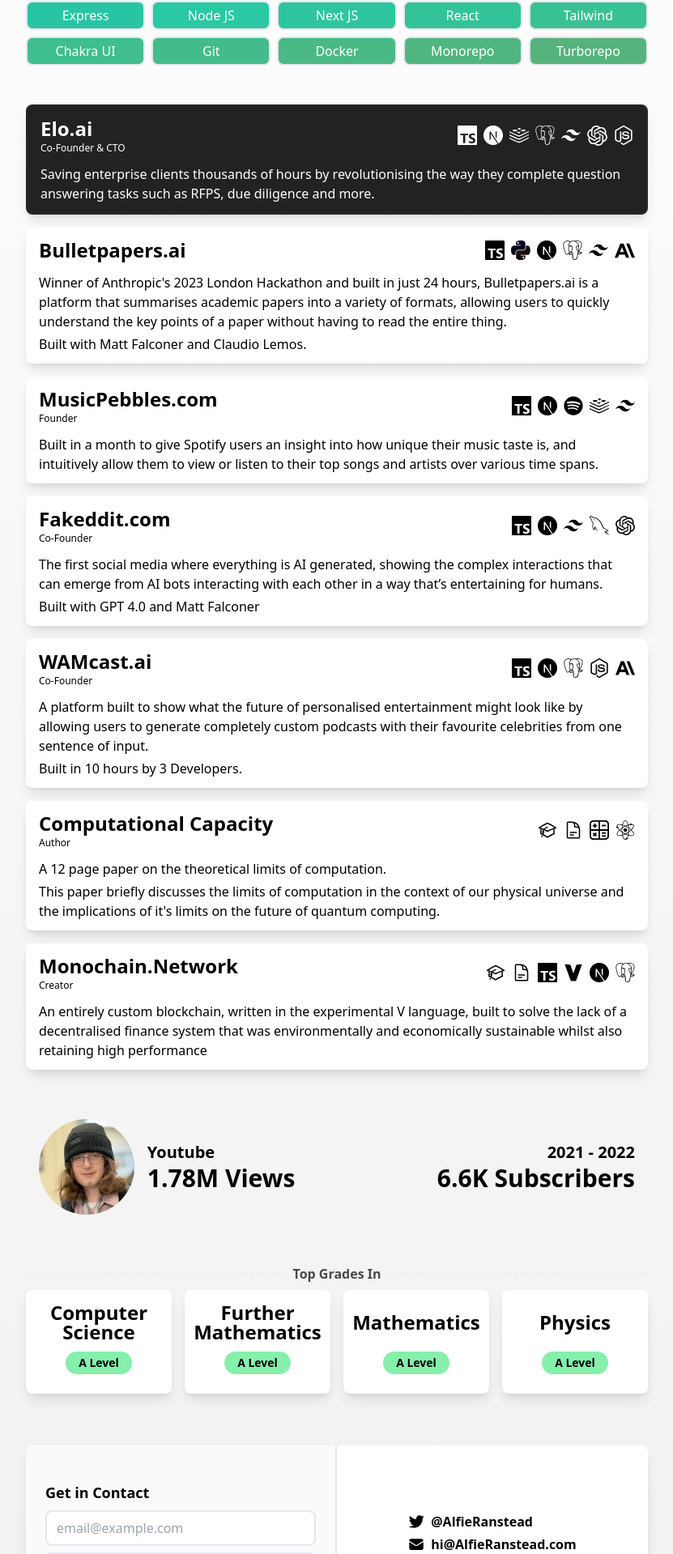
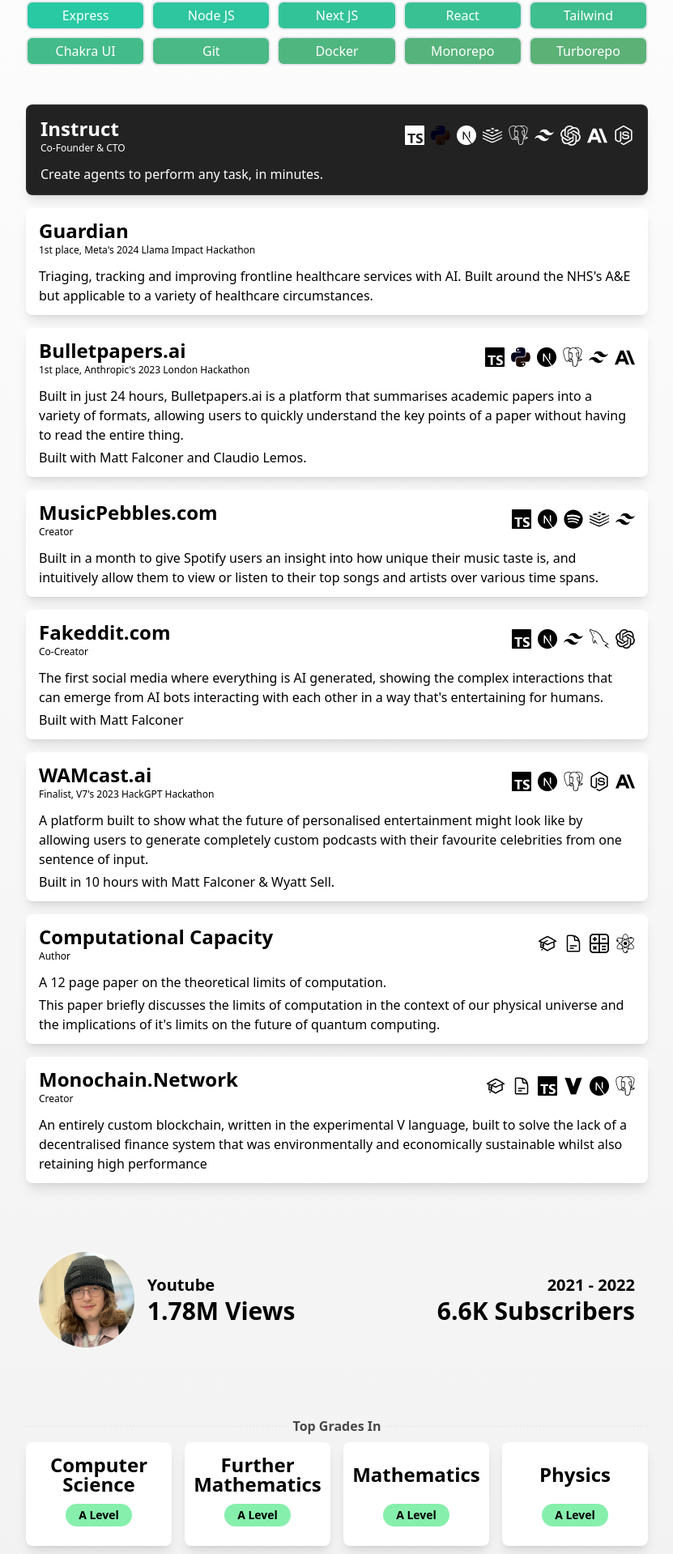
Before and after one commit to AlfieRan/Personal-website, a Next.js app: page / in a window 1280 px wide. Shown: the part 631-2550 px from the top of the page at 81% size, without its empty margins (224-1055 px from the left). Built offline with nearby package versions, Linux system fonts and the light colour scheme.

Commit message:
feat: udpated projekcts

```diff
--- a/src/app/components/slides/About.tsx
+++ b/src/app/components/slides/About.tsx
@@ -1,18 +1,28 @@
 "use client";
-import {useAnimatedText} from "@/hooks/useAnimatedText";
-import {StartsWithVowel} from "@/utils/text";
-import {motion} from "framer-motion";
+import { useAnimatedText } from "@/hooks/useAnimatedText";
+import { StartsWithVowel } from "@/utils/text";
+import { motion } from "framer-motion";
 import Image from "next/image";
 
 export function AboutSlide() {
-	const {text, setShowing} = useAnimatedText([
-		"Software Engineer", "Web Developer", "Founder", "Content Creator", "Mathematician", "Problem Solver",
-		"Logical Thinker", "Entrepreneur", "Creator", "CTO"
-	])
+  const { text, setShowing } = useAnimatedText([
+    "Software Engineer",
+    "Web Developer",
+    "Founder",
+    "Content Creator",
+    "Mathematician",
+    "Problem Solver",
+    "Logical Thinker",
+    "Entrepreneur",
+    "Creator",
+    "CTO",
+  ]);
 
   return (
     <motion.div
-			className={"flex flex-col md:flex-row w-full shadow-lg rounded-lg bg-white dark:bg-black-700 dark:border-2 dark:border-black-200 overflow-hidden"}
+      className={
+        "flex flex-col md:flex-row w-full shadow-lg rounded-lg bg-white dark:bg-black-700 dark:border-2 dark:border-black-200 overflow-hidden"
+      }
       // initial={{ scale: 0.7 }}
       // whileInView={{ scale: 1 }}
       onViewportEnter={() => setShowing(true)}
@@ -23,10 +33,18 @@
       }}
       layout
     >
-			<Image src={"/images/pfp.jpg"} width={4024} height={4024} className={"w-full md:w-[50%]"} alt={"Photo of Alfie"}/>
+      <Image
+        src={"/images/me.jpg"}
+        width={1440}
+        height={1440}
+        className={"w-full md:w-[50%]"}
+        alt={"Photo of Alfie"}
+      />
       <div className={"flex flex-col p-5 space-y-5 w-full md:w-[50%]"}>
         <div className={"flex flex-col"}>
-					<p className={"font-semibold text-2xl"}>Hi, I&apos;m Alfie Ranstead!</p>
+          <p className={"font-semibold text-2xl"}>
+            Hi, I&apos;m Alfie Ranstead!
+          </p>
           <p className={"text-lg space-x-1"}>
             <span>A{StartsWithVowel(text.phrase) ? "n" : ""}</span>
             <span className={"font-bold"}>{text.phrase}</span>
@@ -37,16 +55,21 @@
           </p>
         </div>
         <p>
-					I&apos;m <span className={"font-bold"}>Extremely Creative</span> and do anything that feeds my need to
-					create, especially through technology.
+          I&apos;m <span className={"font-bold"}>Extremely Creative</span> and
+          do anything that feeds my need to create, especially through
+          technology.
         </p>
         <p>
-					The only thing I love almost as much as creating things is <span
-					className={"font-bold"}>Problem Solving</span> and once I&apos;ve found a problem I care about, I&apos;ll do
-					anything to solve it.
+          The only thing I love almost as much as creating things is{" "}
+          <span className={"font-bold"}>Problem Solving</span> and once
+          I&apos;ve found a problem I care about, I&apos;ll do anything to solve
+          it.
         </p>
-				<p>I&apos;ve been creating videos since 10, programming since 9, and striving to be the best from birth.</p>
+        <p>
+          I&apos;ve been creating videos since 10, programming since 9, and
+          striving to be the best from birth.
+        </p>
       </div>
     </motion.div>
-	)
+  );
 }
--- a/src/app/components/slides/Projects.tsx
+++ b/src/app/components/slides/Projects.tsx
@@ -29,26 +29,35 @@
   position?: string;
 }[] = [
   {
-		name: "Elo.ai",
-		description:
-			"Saving enterprise clients thousands of hours by revolutionising the way they complete question answering tasks " +
-			"such as RFPS, due diligence and more.",
-		link: "https://www.elo.ai/",
+    name: "Instruct",
+    description: "Create agents to perform any task, in minutes.",
+    link: "https://www.instruct.ai/",
     icons: [
       <TypescriptLogo size={24} key={"ts_icon_e"} />,
+      <PythonLogo size={24} key={"py_icon_bp"} />,
       <NextjsLogo size={24} key={"nj_icon_e"} />,
       <RedisLogo size={24} key={"r_icon_e"} />,
       <PostgresqlLogo size={24} key={"p_icon_e"} />,
       <TailwindcssLogo size={24} key={"t_icon_e"} />,
       <OpenaiLogo size={25} key={"o_icon_e"} />,
+      <AnthropicLogo size={25} key={"o_icon_bp"} />,
       <NodejsLogo size={24} key={"n_icon_e"} />,
     ],
     primary: true,
     position: "Co-Founder & CTO",
   },
   {
+    name: "Guardian",
+    position: "1st place, Meta's 2024 Llama Impact Hackathon",
+    description:
+      "Triaging, tracking and improving frontline healthcare services with AI. Built around the NHS's A&E but applicable to a variety of healthcare circumstances.",
+    link: "https://about.fb.com/news/2024/11/metas-llama-impact-hackathon-pioneering-ai-solutions-for-public-good/",
+    icons: [],
+  },
+  {
     name: "Bulletpapers.ai",
-		description: `Winner of Anthropic's 2023 London Hackathon and built in just 24 hours, Bulletpapers.ai is a platform that summarises academic papers into a variety of formats, allowing users to quickly understand the key points of a paper without having to read the entire thing.\nBuilt with Matt Falconer and Claudio Lemos.`,
+    position: "1st place, Anthropic's 2023 London Hackathon",
+    description: `Built in just 24 hours, Bulletpapers.ai is a platform that summarises academic papers into a variety of formats, allowing users to quickly understand the key points of a paper without having to read the entire thing.\nBuilt with Matt Falconer and Claudio Lemos.`,
     link: "https://www.bulletpapers.ai/",
     icons: [
       <TypescriptLogo size={24} key={"ts_icon_bp"} />,
@@ -72,14 +81,14 @@
       <RedisLogo size={24} key={"r_icon_ms"} />,
       <TailwindcssLogo size={24} key={"t_icon_ns"} />,
     ],
-		position: "Founder",
+    position: "Creator",
   },
   {
     name: "Fakeddit.com",
     description:
       "The first social media where everything is AI generated, showing the complex interactions that can" +
-			" emerge from AI bots interacting with each other in a way that’s entertaining for humans.\n" +
-			"Built with GPT 4.0 and Matt Falconer",
+      " emerge from AI bots interacting with each other in a way that's entertaining for humans.\n" +
+      "Built with Matt Falconer",
     link: "https://www.fakeddit.com/",
     icons: [
       <TypescriptLogo size={24} key={"ts_icon_f"} />,
@@ -88,14 +97,15 @@
       <MysqlLogo size={24} key={"ms_icon_f"} />,
       <OpenaiLogo size={24} key={"o_icon_f"} />,
     ],
-		position: "Co-Founder",
+    position: "Co-Creator",
   },
   {
     name: "WAMcast.ai",
+    position: "Finalist, V7's 2023 HackGPT Hackathon",
     description:
       "A platform built to show what the future of personalised entertainment might look like by allowing users" +
       " to generate completely custom podcasts with their favourite celebrities from one sentence of input." +
-			"\n Built in 10 hours by 3 Developers.",
+      "\n Built in 10 hours with Matt Falconer & Wyatt Sell.",
     link: "https://wamcast.ai/",
     icons: [
       <TypescriptLogo size={24} key={"ts_icon_w"} />,
@@ -104,7 +114,6 @@
       <NodejsLogo size={24} key={"no_icon_w"} />,
       <AnthropicLogo size={24} key={"an_icon_w"} />,
     ],
-		position: "Co-Founder",
   },
   {
     name: "Computational Capacity",
@@ -142,8 +151,8 @@
 
 export function ProjectsSlide() {
   const width = useScreenWidth();
-	const offset = width < 640 ? 0 : 25;
-	const scaleMulti = width < 640 ? 1 : 1.1;
+  const scaleMulti = width < 640 ? 1.01 : 1.025;
+  const offset = width * scaleMulti * 0.01;
 
   return (
     <div className={"flex flex-col w-full space-y-4"}>
@@ -155,12 +164,12 @@
               ? "bg-white dark:bg-black-700 dark:border-2 dark:border-black-200 dark:text-white"
               : "bg-black-300 text-white dark:bg-[#ccc] border-2 border-black-200 dark:border-0 dark:text-black-700")
           }
-					initial={{ x: -100, scale: 0.9, opacity: 0.9 }}
+          initial={{ x: -25, scale: 0.95, opacity: 0.9 }}
           whileInView={{ x: 0, scale: 1, opacity: 1 }}
           whileHover={{ scale: scaleMulti, x: offset }}
           transition={{
             ease: "easeInOut",
-						duration: 0.2,
+            duration: 0.15,
           }}
           key={project.name + "_project_slide"}
         >
@@ -179,22 +188,14 @@
                   "flex flex-col items-start justify-center text-start"
                 }
               >
-								<p className={"font-semibold text-2xl"}>
-									{project.name}
-								</p>
+                <p className={"font-semibold text-2xl"}>{project.name}</p>
                 <p className={"text-xs"}>{project.position}</p>
               </div>
-							<div className={"flex flex-row space-x-2"}>
-								{project.icons}
-							</div>
+              <div className={"flex flex-row space-x-2"}>{project.icons}</div>
             </div>
             <div className={"space-y-1"}>
-							{project.description
-								.split("\n")
-								.map((line, index) => (
-									<p key={project.name + "_line_" + index}>
-										{line}
-									</p>
+              {project.description.split("\n").map((line, index) => (
+                <p key={project.name + "_line_" + index}>{line}</p>
               ))}
             </div>
           </a>
--- a/src/app/components/slides/Youtube.tsx
+++ b/src/app/components/slides/Youtube.tsx
@@ -1,50 +1,88 @@
 "use client";
-import {motion} from "framer-motion";
+import { motion } from "framer-motion";
 import Image from "next/image";
 
 export const Youtube = () => (
   <motion.div
-		whileInView={{scale: 1, opacity: 1}}
-		whileHover={{scale: 1.05}}
+    whileInView={{ scale: 1, opacity: 1 }}
+    whileHover={{ scale: 1.05 }}
     transition={{
       ease: "easeInOut",
       duration: 0.15,
     }}
-		className={"w-full px-4 py-2"}
+    className={"w-full px-4 py-6"}
   >
-		<a href={"https://www.youtube.com/@UnoFedeo/"} className={"flex flex-row w-full justify-center items-center space-x-4"} target={"_blank"}>
-			<div className={"flex items-center justify-center w-36 overflow-hidden rounded-full"}>
+    <a
+      href={"https://www.youtube.com/@UnoFedeo/"}
+      className={"flex flex-row w-full justify-center items-center space-x-4"}
+      target={"_blank"}
+    >
+      <div
+        className={
+          "flex items-center justify-center w-36 overflow-hidden rounded-full"
+        }
+      >
         <Image
           src={"/images/youtubePFP.jpg"}
-					alt={"Youtube Profile Picture"} width={"250"} height={"250"}/>
+          alt={"Youtube Profile Picture"}
+          width={"250"}
+          height={"250"}
+        />
       </div>
       <div className={"flex flex-col h-32 w-full justify-center"}>
-				<div className={"flex flex-col leading-tight sm:flex-row text-md md:text-xl justify-between"}>
+        <div
+          className={
+            "flex flex-col leading-tight sm:flex-row text-md md:text-xl justify-between"
+          }
+        >
           <b>Alfie Ranstead</b>
           <b>@UnoFedeo</b>
         </div>
-				<div className={"flex flex-col leading-tight sm:flex-row text-lg md:text-3xl justify-between"}>
+        <div
+          className={
+            "flex flex-col leading-tight sm:flex-row text-lg md:text-3xl justify-between"
+          }
+        >
           <b>{wrapData(ContentStats.views)} Views</b>
           <b>{wrapData(ContentStats.subscribers)} Subscribers</b>
         </div>
       </div>
     </a>
   </motion.div>
-)
+);
 
 export const YoutubeNoLink = () => (
-	<div className={"flex flex-row w-full justify-center items-center space-x-4 px-4 py-2"}>
-		<div className={"flex items-center justify-center w-36 overflow-hidden rounded-full"}>
+  <div
+    className={
+      "flex flex-row w-full justify-center items-center space-x-4 px-4 py-8"
+    }
+  >
+    <div
+      className={
+        "flex items-center justify-center w-36 overflow-hidden rounded-full"
+      }
+    >
       <Image
         src={"/images/youtubePFP.jpg"}
-				alt={"Youtube Profile Picture"} width={"250"} height={"250"}/>
+        alt={"Youtube Profile Picture"}
+        width={"250"}
+        height={"250"}
+      />
     </div>
     <div className={"flex flex-col h-32 w-full justify-center"}>
-			<div className={"flex flex-col leading-tight sm:flex-row text-md md:text-xl justify-between"}>
+      <div
+        className={
+          "flex flex-col leading-tight sm:flex-row text-md md:text-xl justify-between"
+        }
+      >
         <b>Youtube</b>
         <b>2021 - 2022</b>
       </div>
-			<div className={"flex flex-col leading-tight sm:flex-row text-lg md:text-3xl justify-between"}>
+      <div
+        className={
+          "flex flex-col leading-tight sm:flex-row text-lg md:text-3xl justify-between"
+        }
+      >
         <b>{wrapData(ContentStats.views)} Views</b>
         <b>{wrapData(ContentStats.subscribers)} Subscribers</b>
       </div>
```
Also changed, not shown: src/app/page.tsx (+6 -13 lines), public/images/me.jpg, 1 other file (tests, documents, lock files or other folders). Lines whose indentation alone changed are shown as unchanged.
